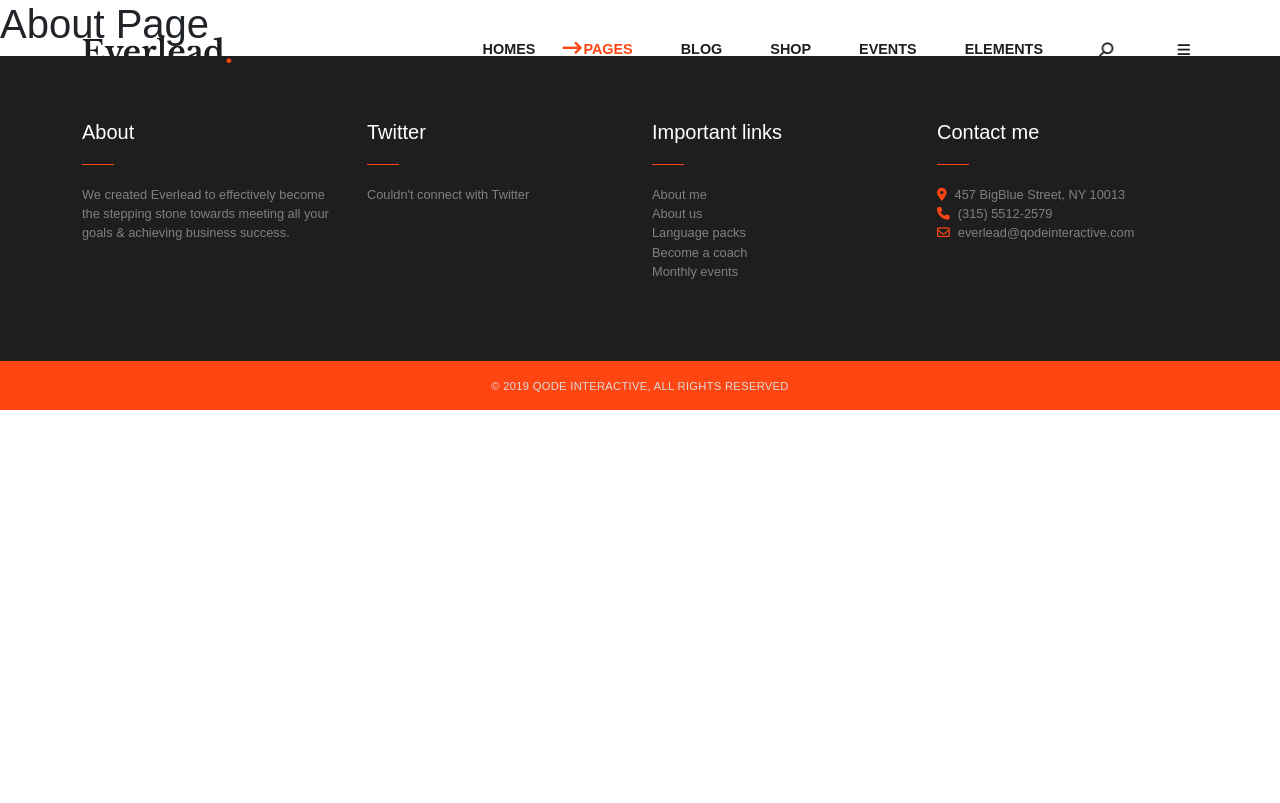
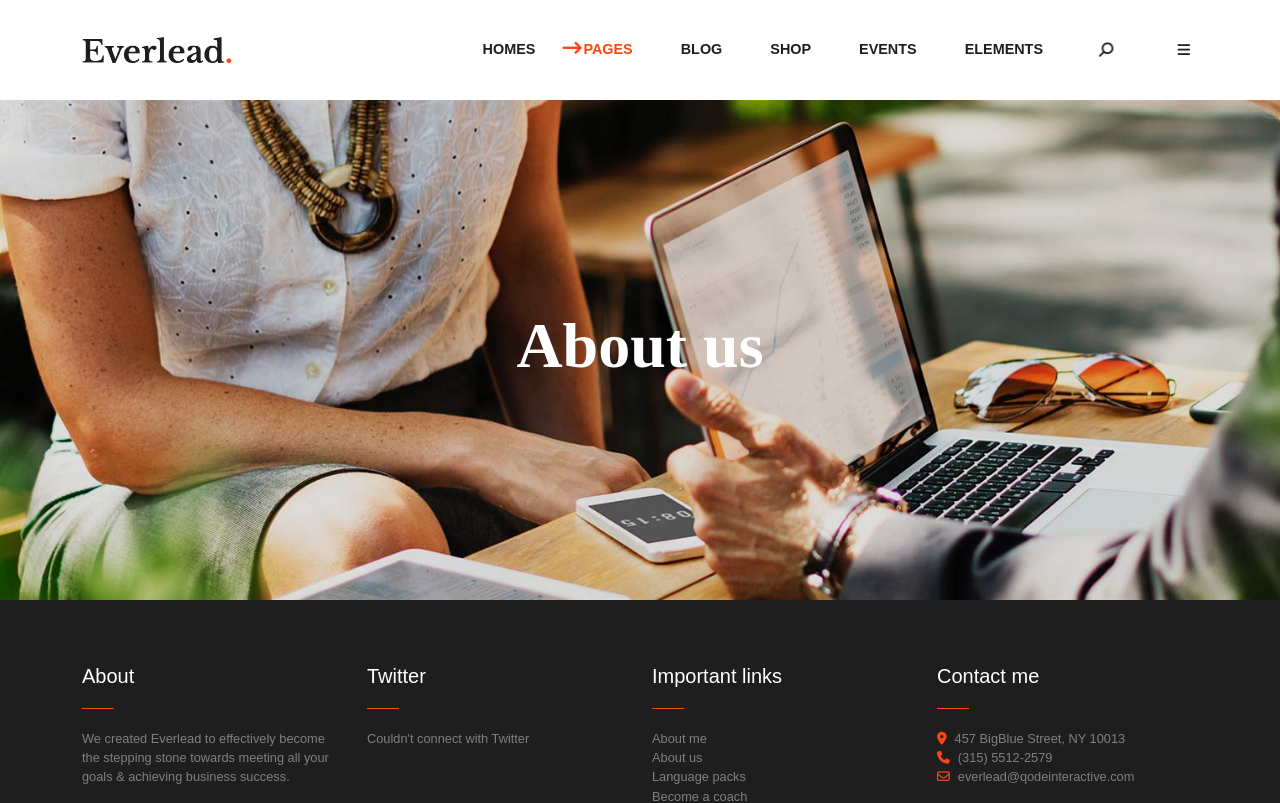
Before and after one commit to sabino-olivieri/proj-html-vuejs, a Vue app: page /about in a window 1280 px wide. Shown: the top 803 px of the page. Built offline with nearby package versions, Linux system fonts and the light colour scheme.

Commit message:
feat: hero section completed on the about us page

```diff
--- a/src/components/AppHeader.vue
+++ b/src/components/AppHeader.vue
@@ -66,7 +66,7 @@ export default {
 
                     <ul class="d-flex align-items-center gap-5">
                         <li class="d-flex align-items-center ms_nav" v-for="link in navList">
-                            <router-link :to="{ name: link.link }" class="nav-link" @click="link.link != 'home' ? store.isHeaderHome = false : store.isHeaderHome = true">{{ link.title.toUpperCase()
+                            <router-link :to="{ name: link.link }" class="nav-link">{{ link.title.toUpperCase()
                                 }}</router-link>
                             <div class="sub-menu-container">
                                 <div class="sub-menu">
@@ -97,6 +97,9 @@ export default {
 
 .header-normal {
     position: sticky;
+    top: 0;
+    left: 0;
+    background-color: white;
     z-index: 999;
 }
 
--- a/src/pages/AboutPage.vue
+++ b/src/pages/AboutPage.vue
@@ -1,13 +1,37 @@
 <script>
+import { store } from '../store';
+
 export default {
-
+    data () {
+        return {
+            store,
+        }
+    },
+    created() {
+        store.isHeaderHome = false;
+    }
 }
 </script>
 
 <template>
-    <div>
-        <h1>About Page</h1>
-    </div>
+
+    <section class="hero d-flex justify-content-center align-items-center w-100">
+        <h1>About us</h1>
+    </section>
 </template>
 
-<style lang="scss" scoped></style>
+<style lang="scss" scoped>
+    .hero {
+        background-image: url("../assets/img/about-us-title.jpg");
+        background-position: center;
+        background-size: cover;
+        height: 500px;
+
+        h1 {
+            font-family: "Libre Baskerville", serif;
+            font-size: 4rem;
+            color: white;
+            font-weight: 700;
+        }
+    }
+</style>
--- a/src/pages/BlogPage.vue
+++ b/src/pages/BlogPage.vue
@@ -5,9 +5,18 @@
 </template>
 
 <script>
-    export default {
+import { store } from '../store';
 
+export default {
+    data () {
+        return {
+            store,
+        }
+    },
+    created() {
+        store.isHeaderHome = false;
     }
+}
 </script>
 
 <style lang="scss" scoped>
--- a/src/pages/ElementPage.vue
+++ b/src/pages/ElementPage.vue
@@ -5,9 +5,18 @@
 </template>
 
 <script>
-    export default {
+import { store } from '../store';
 
+export default {
+    data () {
+        return {
+            store,
+        }
+    },
+    created() {
+        store.isHeaderHome = false;
     }
+}
 </script>
 
 <style lang="scss" scoped>
--- a/src/pages/EventPage.vue
+++ b/src/pages/EventPage.vue
@@ -5,9 +5,18 @@
 </template>
 
 <script>
-    export default {
+import { store } from '../store';
 
+export default {
+    data () {
+        return {
+            store,
+        }
+    },
+    created() {
+        store.isHeaderHome = false;
     }
+}
 </script>
 
 <style lang="scss" scoped>
--- a/src/pages/ShopPage.vue
+++ b/src/pages/ShopPage.vue
@@ -5,9 +5,18 @@
 </template>
 
 <script>
-    export default {
+import { store } from '../store';
 
+export default {
+    data () {
+        return {
+            store,
+        }
+    },
+    created() {
+        store.isHeaderHome = false;
     }
+}
 </script>
 
 <style lang="scss" scoped>
```
